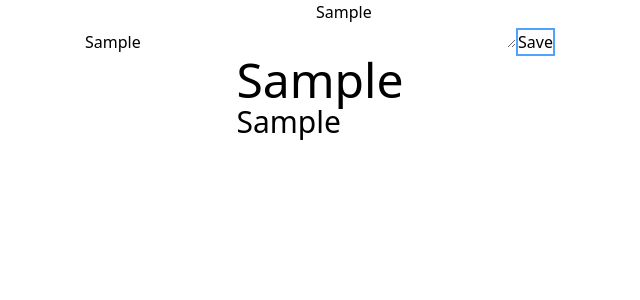
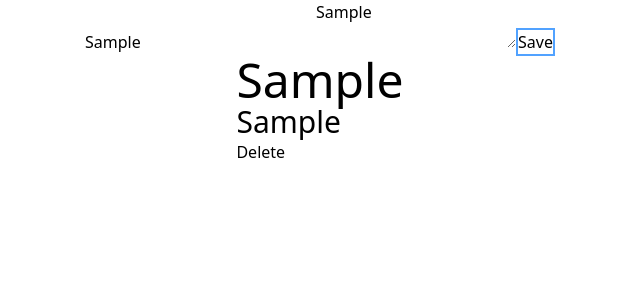
Before and after one commit to martinvega2003/redux-toolkit, a React (Vite) app in the folder client/: page / in a window 1280 px wide. Both pictures are taken after typing "Sample", "Sample" into the empty fields and a click on the button "Save". Shown: the top 300 px of the page, without its empty margins (320-960 px from the left). Built offline with nearby package versions, Linux system fonts and the light colour scheme.

Commit message:
add a button to task list items to execute the deleteTask reducer

```diff
--- a/client/src/components/TasksList.jsx
+++ b/client/src/components/TasksList.jsx
@@ -1,9 +1,15 @@
 import React from 'react'
-import { useSelector } from 'react-redux'
+import { useSelector, useDispatch } from 'react-redux'
+import { deleteTask } from '../features/tasks/taskSlice'
 
 const TasksList = () => {
 
   const tasks = useSelector(state => state.tasks)
+  const dispatch = useDispatch()
+
+  const handleDelete = id => {
+    dispatch(deleteTask(id))
+  }
 
   return (
     <div>
@@ -12,6 +18,7 @@ const TasksList = () => {
           <div key={task.id}>
             <h3 className='text-5xl'>{task.title}</h3>
             <p className='text-3xl'>{task.description}</p>
+            <button onClick={() => handleDelete(task.id)}>Delete</button>
           </div>
         )
       })}
```
